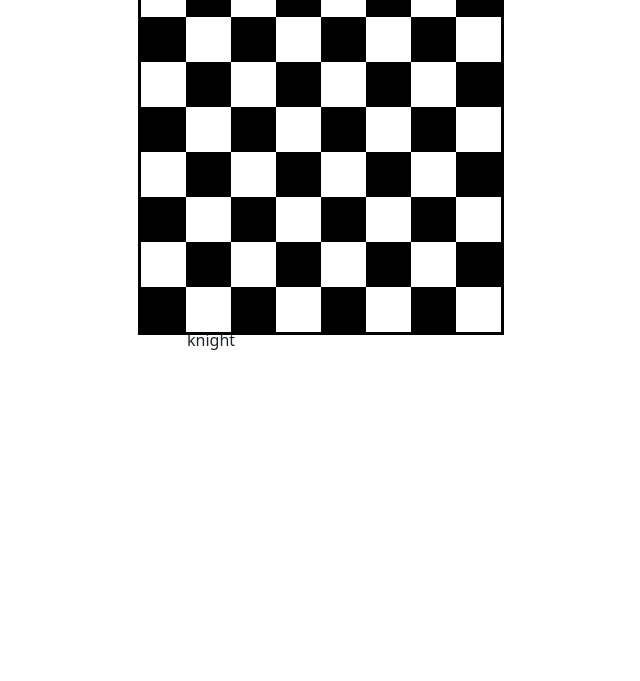
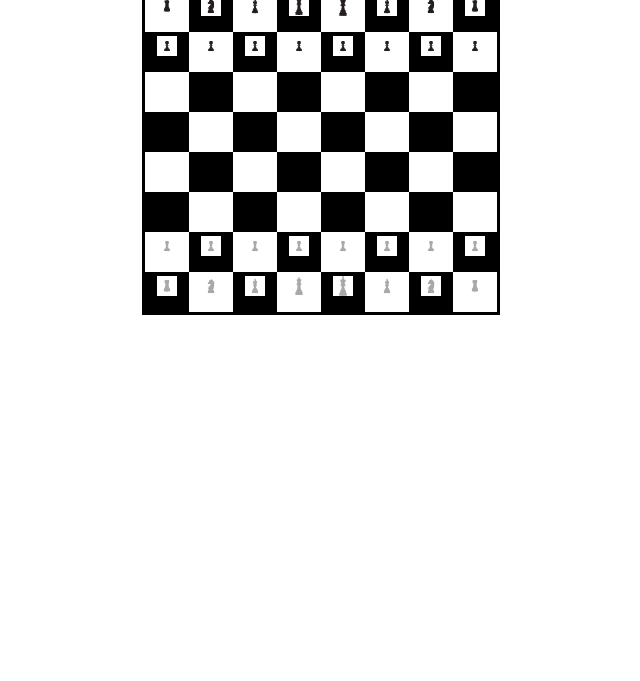
Before and after one commit to morelk19/finalProject01, a plain HTML site: page index.html in a window 1280 px wide. Shown: the part 119-800 px from the top of the page, without its empty margins (319-959 px from the left). Drawn offline with nearby package versions, Linux system fonts and the light colour scheme.

Commit message:
got the board and pieces set up

```diff
--- a/main.js
+++ b/main.js
@@ -5,19 +5,23 @@ createBoard();
 
 
 function createBoard(){
-    var table = document.createElement("table");
+    var table = document.createElement("div");
+    table.classList.add(`container`);
 for (var i = 1; i < 9; i++) {
-    var tr = document.createElement('tr');
+    var r = document.createElement("div");
+    r.classList.add(`row`);
+
 
     for (var j = 1; j < 9; j++) {
 
-        var td = document.createElement('td');
+        var c = document.createElement("div");
+        c.classList.add(`col`);
         if (i%2 == j%2) {
-            td.className = "white";
+            c.classList.add("white");
         } else {
-            td.className = "black";
+            c.classList.add("black");
         }
-        td.setAttribute(`id`, `${i},${j}`);
+        c.setAttribute(`id`, `${i},${j}`);
         let column = '';
         let row  = '';
         if(i === 1){
@@ -55,15 +59,13 @@ for (var i = 1; i < 9; i++) {
             column = 'H';
         }
 
-       td.classList.add(`${row},${column}`);
+       c.classList.add(`${row},${column}`);
 
-
-        tr.appendChild(td);
-        setBoad(`${i},${j}`, td);
-
+        r.appendChild(c);
+        setBoad(`${i},${j}`, c);
 
     }
-    table.appendChild(tr);
+    table.appendChild(r);
 }
 gameArea.appendChild(table);
 }
@@ -122,7 +124,7 @@ function setBoad(classCoords, querSel){
     }else if(coords[0] === "8" && coords[1] ==="1"){
         setImage("images/whiteRook.jpeg", 20, 20, "white rook", querSel);
     }else if(coords[0] === "8" && coords[1] ==="2"){
-        setImage("images/whitekKnight.jpeg", 20, 20, "white knight", querSel);
+        setImage("images/whiteKnight.jpeg", 20, 20, "white knight", querSel);
     }else if(coords[0] === "8" && coords[1] ==="3"){
         setImage("images/whiteBishop.jpeg", 20, 20, "white bishop", querSel);
     }else if(coords[0] === "8" && coords[1] ==="4"){
--- a/styles.css
+++ b/styles.css
@@ -20,21 +20,17 @@
     background-color: black;
   }
 
-  .pieces{
-    display: inline;
-    z-index: -1;
-    position:relative;
-  }
 
-  table{
+
+  .container{
+
     border: solid black;
+
   }
 
 
-td
+.col
 {
- width: 45px;
- height:45px;
- float:left;
- text-align: center;
+ width: 40px;
+ height:40px;
 }
```
Also changed, not shown: 2 other files.
